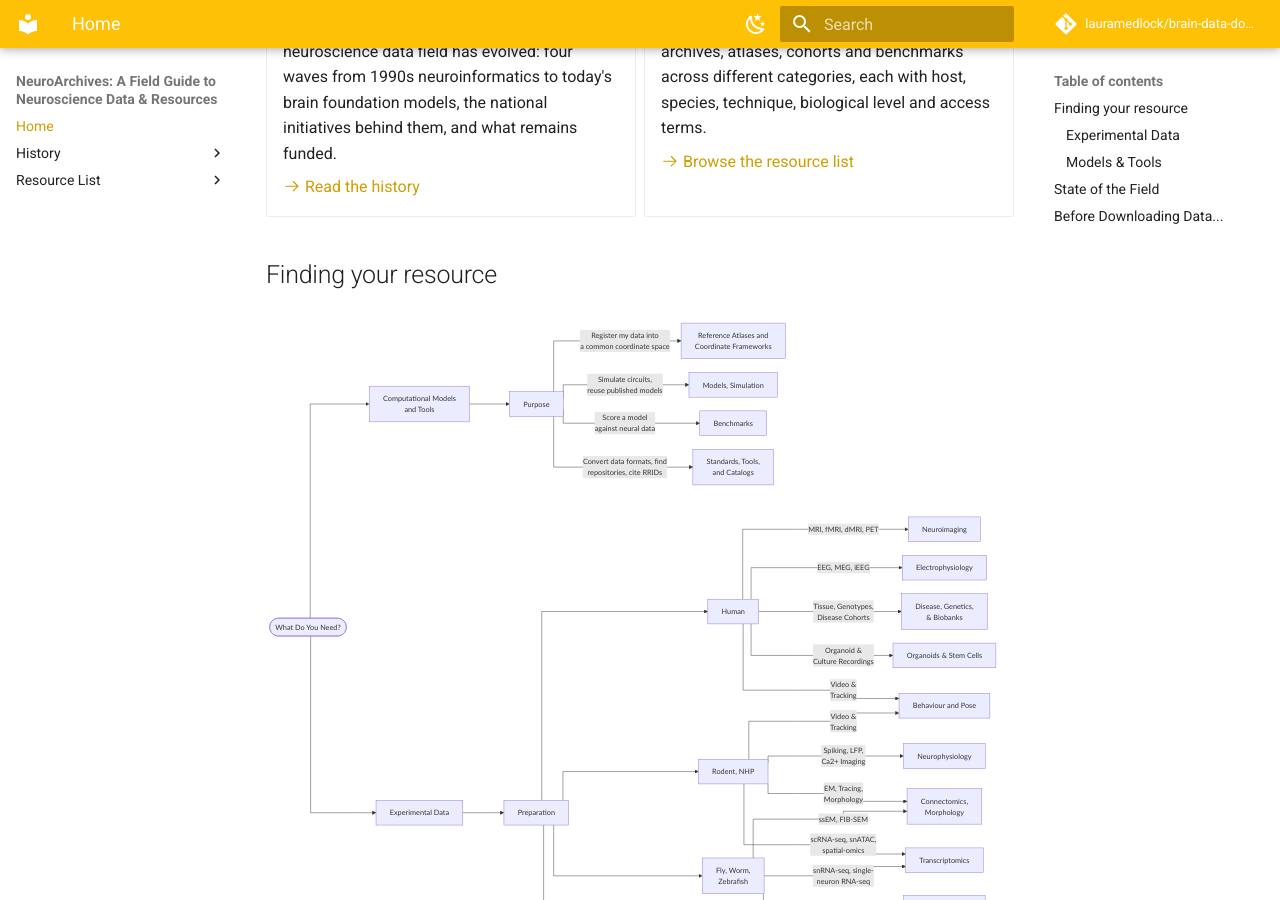
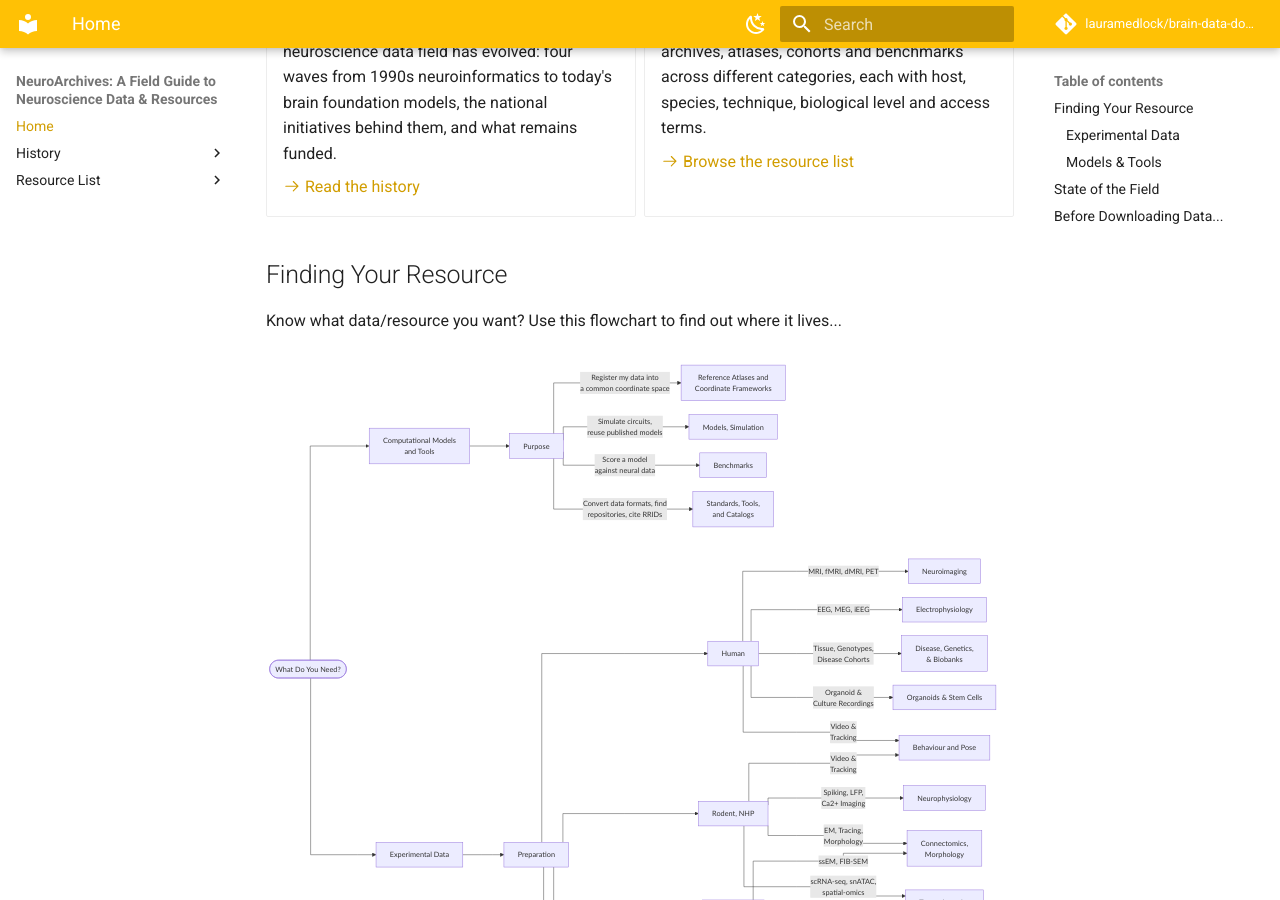
Before and after one commit to lauramedlock/neuroarchives, an MkDocs documentation site: the page built from docs/index.md, in a window 1280 px wide and 900 px high, scrolled down 706 px. Built offline with MkDocs 1.6.1 and Material for MkDocs 9.7.7, drawn with Linux system fonts in a browser that asks for light colours; comment, search, counter and statistics services are not loaded.

Commit message:
Correct header casing and enhance resource section
Updated section header to 'Finding Your Resource' and added introductory text.

````diff
--- a/docs/index.md
+++ b/docs/index.md
@@ -41,7 +41,9 @@ each with its own login, licence, file format, and vocabulary.
 
 </div>
 
-## Finding your resource
+## Finding Your Resource
+
+Know what data/resource you want? Use this flowchart to find out where it lives...
 
 ```mermaid
 %%{init: {"flowchart": {"curve": "stepBefore", "useMaxWidth": true, "rankSpacing": 50, "nodeSpacing": 30}} }%%
````
